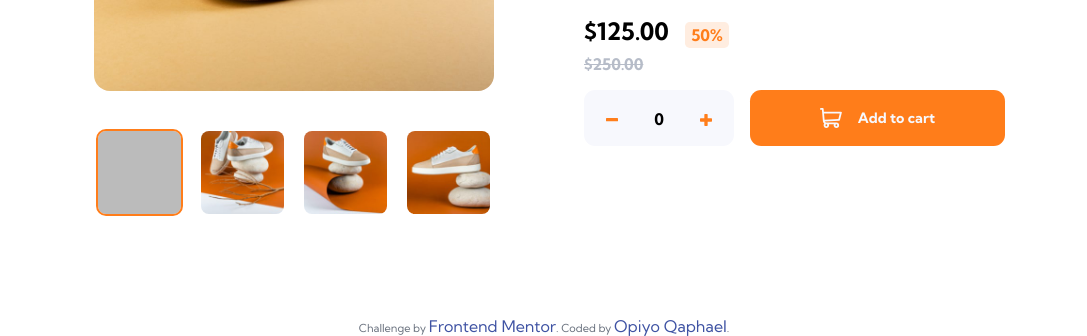
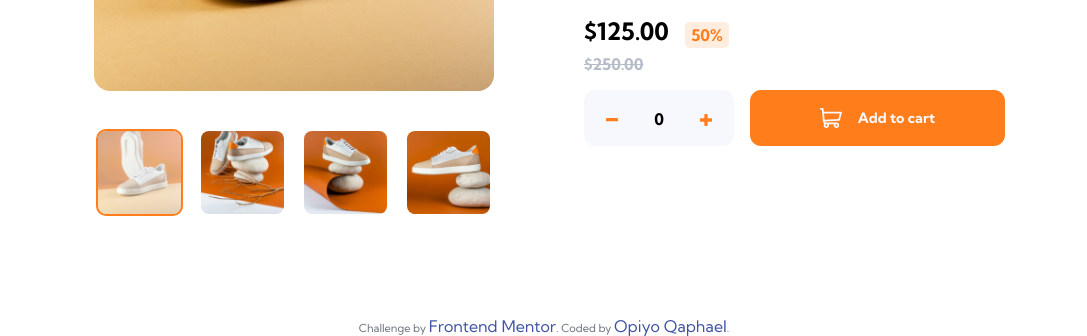
Before and after one commit to Qaphael/ecommerce-product-page, a plain HTML site: page index.html in a window 1280 px wide. Shown: the part 492-828 px from the top of the page, without its empty margins (96-1183 px from the left). Drawn offline with Linux system fonts and the light colour scheme; the site is published under a folder, as on GitHub Pages, so addresses that start at the root find nothing.

Commit message:
Update style.css

```diff
--- a/css/style.css
+++ b/css/style.css
@@ -339,7 +339,7 @@ img {
 }
 
 .dot:nth-child(1) {
-  background-image: url(/images/image-product-1-thumbnail.jpg);
+  background-image: url("../images/image-product-1-thumbnail.jpg");
   background-size: cover;
 }
 .dot:nth-child(2) {
```
